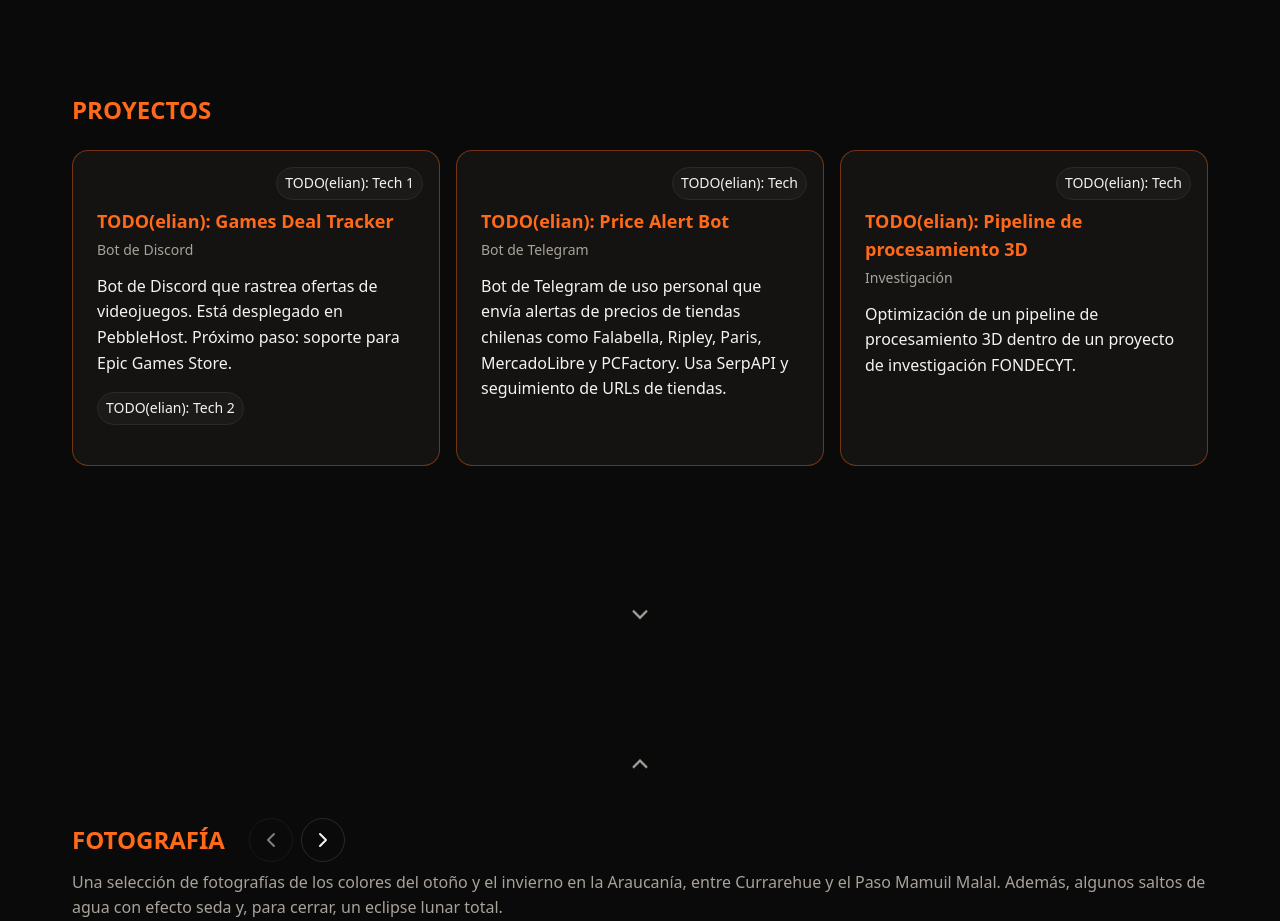
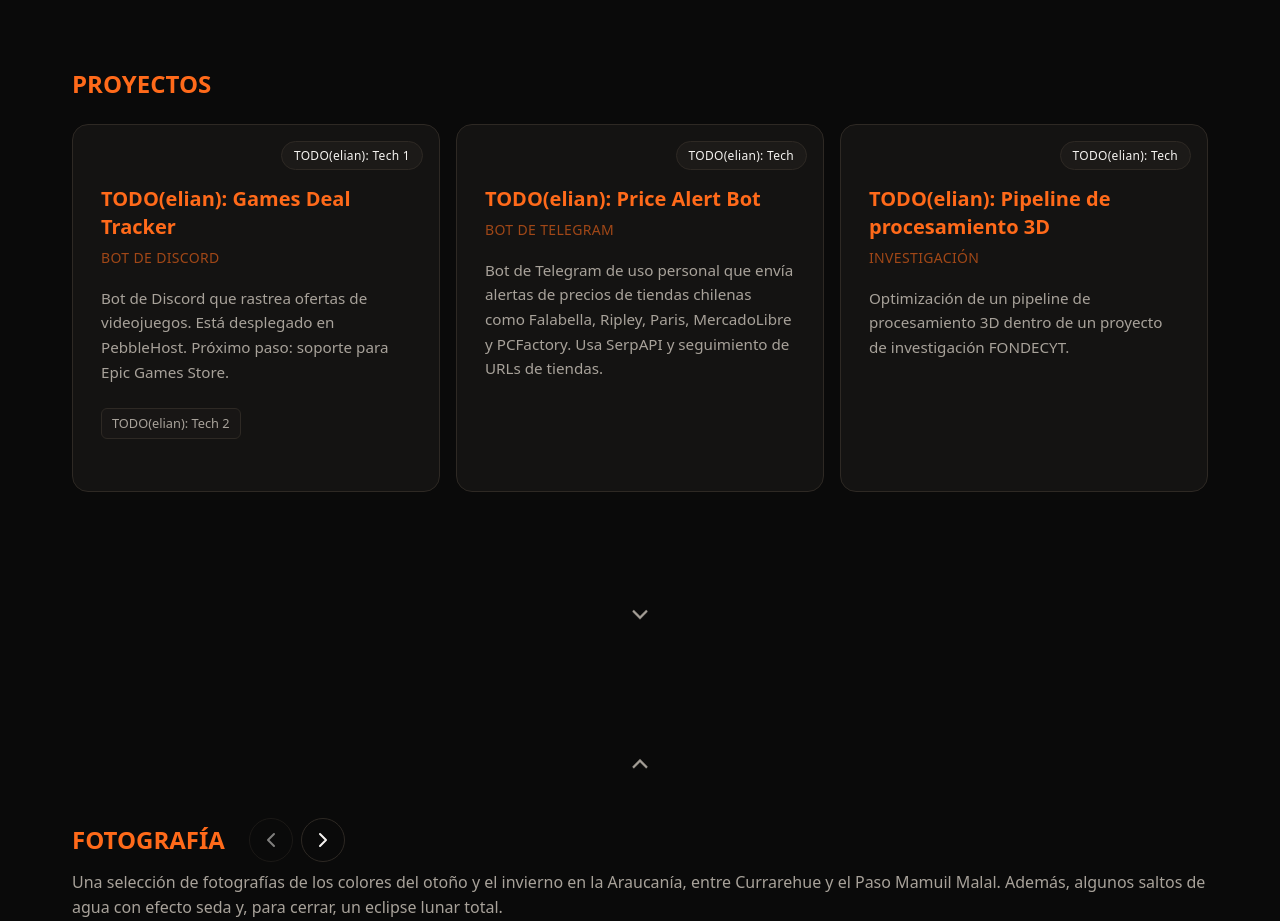
Before and after one commit to ElianBustamante/ElianBustamante.github.io, a React (Vite) app: page / in a window 1280 px wide. Shown: the part 940-1861 px from the top of the page. Built offline with nearby package versions, Linux system fonts and the light colour scheme.

Commit message:
style: elevate ProjectCard with premium micro-interactions, glow shadows, and optical zoom

```diff
--- a/src/components/ProjectCard.jsx
+++ b/src/components/ProjectCard.jsx
@@ -1,22 +1,22 @@
 import { useTranslation } from 'react-i18next'
-
 
 export default function ProjectCard({ project }) {
   const { t } = useTranslation()
 
   return (
-    <article className="flex h-full flex-col rounded-card border border-accent/40 bg-surface hover:border-accent focus-within:border-accent">
+    <article className="group flex h-full flex-col rounded-card border border-border bg-surface hover:border-accent/60 focus-within:border-accent transition-all duration-500 hover:-translate-y-1.5 hover:shadow-[0_12px_32px_rgba(255,106,26,0.12)]">
       {project.image ? (
-        <div className="relative">
+        <div className="relative overflow-hidden rounded-t-[calc(var(--radius-card)-1px)]">
+          <div className="absolute inset-0 bg-surface-2 animate-pulse z-0" />
           <img
             src={project.image}
             alt=""
             loading="lazy"
             decoding="async"
-            className="aspect-[4/3] w-full object-cover rounded-t-[calc(var(--radius-card)-1px)]"
+            className="relative z-10 aspect-[4/3] w-full object-cover transition-transform duration-700 ease-out group-hover:scale-[1.05]"
           />
           {project.tags && project.tags.length > 0 && (
-            <span className="absolute top-2 right-2 rounded-full bg-surface-2/80 px-2 py-1 text-[0.875rem] border border-border">
+            <span className="absolute top-3 right-3 z-20 rounded-full bg-black/60 backdrop-blur-md px-3 py-1 text-[0.75rem] font-medium tracking-wide text-white border border-white/10 shadow-lg">
               {project.tags[0]}
             </span>
           )}
@@ -24,30 +24,30 @@ export default function ProjectCard({ project }) {
       ) : (
         <div className="relative pt-8">
           {project.tags && project.tags.length > 0 && (
-            <span className="absolute top-4 right-4 rounded-full bg-surface-2 px-2 py-1 text-[0.875rem] border border-border">
+            <span className="absolute top-4 right-4 rounded-full bg-surface-2 px-3 py-1 text-[0.75rem] font-medium tracking-wide border border-border">
               {project.tags[0]}
             </span>
           )}
         </div>
       )}
 
-      <div className="flex flex-1 flex-col p-4 md:p-6">
-        <h3 className="text-accent font-bold text-lg mb-1">
+      <div className="flex flex-1 flex-col p-5 md:p-7">
+        <h3 className="text-accent font-bold text-xl mb-1.5 group-hover:text-accent-hover transition-colors duration-300">
           {t(`projects.items.${project.id}.name`)}
         </h3>
-        <p className="text-muted text-[0.875rem] mb-3">
+        <p className="text-accent/60 font-medium text-[0.875rem] mb-4 tracking-wide uppercase">
           {t(`projects.items.${project.id}.category`)}
         </p>
-        <p className="text-text mb-4 flex-1">
+        <p className="text-muted leading-relaxed mb-6 flex-1 text-[0.95rem]">
           {t(`projects.items.${project.id}.description`)}
         </p>
 
         {project.tags && project.tags.length > 1 && (
-          <div className="flex flex-wrap gap-2 mb-4">
+          <div className="flex flex-wrap gap-2 mb-6">
             {project.tags.slice(1).map((tag, i) => (
               <span
                 key={i}
-                className="rounded-full bg-surface-2 px-2 py-1 text-[0.875rem] border border-border"
+                className="rounded-md bg-surface-2/50 px-2.5 py-1 text-[0.8rem] text-muted border border-border transition-colors group-hover:border-accent/20"
               >
                 {tag}
               </span>
@@ -56,25 +56,28 @@ export default function ProjectCard({ project }) {
         )}
 
         {(project.repoUrl || project.demoUrl) && (
-          <div className="flex gap-4 mt-auto">
+          <div className="flex gap-5 mt-auto pt-4 border-t border-border/50">
+            {project.demoUrl && (
+              <a
+                href={project.demoUrl}
+                target="_blank"
+                rel="noopener noreferrer"
+                className="text-[0.875rem] font-bold text-text hover:text-accent transition-all flex items-center gap-1.5 focus-visible:outline-none focus-visible:ring-2 focus-visible:ring-accent group/link"
+              >
+                {t('projects.viewDemo')}
+                <svg className="w-4 h-4 transform group-hover/link:translate-x-1 group-hover/link:-translate-y-1 transition-transform duration-300" fill="none" viewBox="0 0 24 24" stroke="currentColor">
+                  <path strokeLinecap="round" strokeLinejoin="round" strokeWidth={2.5} d="M17 8l4 4m0 0l-4 4m4-4H3" />
+                </svg>
+              </a>
+            )}
             {project.repoUrl && (
               <a
                 href={project.repoUrl}
                 target="_blank"
                 rel="noopener noreferrer"
-                className="text-[0.875rem] font-semibold text-accent hover:text-accent-hover transition-colors flex items-center gap-1 focus-visible:outline-none focus-visible:ring-2 focus-visible:ring-accent rounded-sm"
+                className="text-[0.875rem] font-medium text-muted hover:text-text transition-colors flex items-center gap-1.5 focus-visible:outline-none focus-visible:ring-2 focus-visible:ring-accent"
               >
                 {t('projects.viewCode')}
-              </a>
-            )}
-            {project.demoUrl && (
-              <a
-                href={project.demoUrl}
-                target="_blank"
-                rel="noopener noreferrer"
-                className="text-[0.875rem] font-semibold text-accent hover:text-accent-hover transition-colors flex items-center gap-1 focus-visible:outline-none focus-visible:ring-2 focus-visible:ring-accent rounded-sm"
-              >
-                {t('projects.viewDemo')}
               </a>
             )}
           </div>
```
